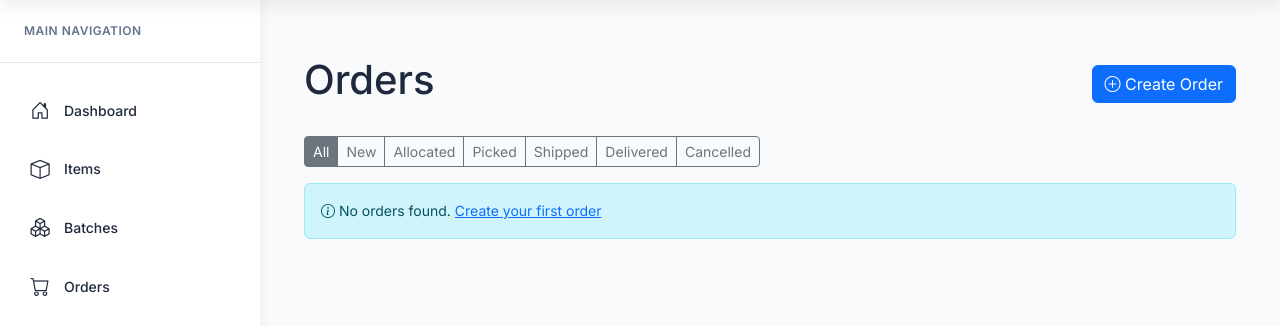
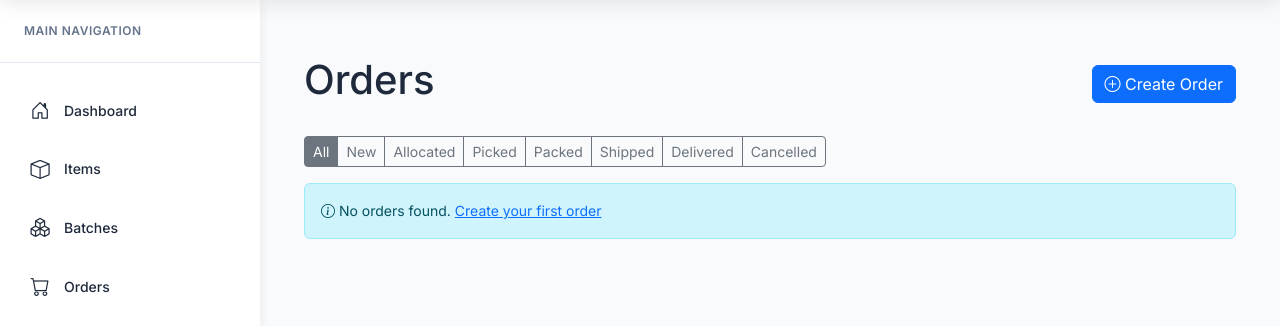
Before and after one commit to Parag-098/WMS_PROJECT, a Django app: template inventory/templates/inventory/order_list.html in a window 1280 px wide. Shown: the part 70-396 px from the top of the page. Run offline with Django 4.2, Linux system fonts and the light colour scheme; the template is opened without the code that fills it, so the values that code supplies are empty; some libraries are stand-ins or nearby versions.

Commit message:
Fix shipping validation and order list filtering for PACKED status
ISSUE 1 - Shipping Blocked:
- Error: 'Order must be allocated or picked before shipping. Current status: Packed'
- FIX: Added STATUS_PACKED to ShipView validation check
- Now accepts: allocated, picked, OR packed status for shipping

ISSUE 2 - Order List Filtering Broken:
- Missing PACKED status in filter buttons
- Missing PACKED badge in order list table
- FIX: Added 'Packed' filter button and badge display

FIXES APPLIED:
 ShipView now allows shipping from packed status
 Order list shows 'Packed' filter button
 Order list displays packed badge properly
 Complete workflow now functional end-to-end

COMPLETE WORKING WORKFLOW:
1. new -> Allocate -> allocated
2. allocated -> Pick -> picked
3. picked -> Pack -> packed
4. packed -> Ship -> shipped  (WAS BROKEN, NOW FIXED)
5. shipped -> Deliver -> delivered

All status filters in Orders tab now working!

```diff
--- a/inventory/templates/inventory/order_list.html
+++ b/inventory/templates/inventory/order_list.html
@@ -18,6 +18,7 @@
             <a href="?status=new" class="btn btn-sm btn-outline-secondary {% if request.GET.status == 'new' %}active{% endif %}">New</a>
             <a href="?status=allocated" class="btn btn-sm btn-outline-secondary {% if request.GET.status == 'allocated' %}active{% endif %}">Allocated</a>
             <a href="?status=picked" class="btn btn-sm btn-outline-secondary {% if request.GET.status == 'picked' %}active{% endif %}">Picked</a>
+            <a href="?status=packed" class="btn btn-sm btn-outline-secondary {% if request.GET.status == 'packed' %}active{% endif %}">Packed</a>
             <a href="?status=shipped" class="btn btn-sm btn-outline-secondary {% if request.GET.status == 'shipped' %}active{% endif %}">Shipped</a>
             <a href="?status=delivered" class="btn btn-sm btn-outline-secondary {% if request.GET.status == 'delivered' %}active{% endif %}">Delivered</a>
             <a href="?status=cancelled" class="btn btn-sm btn-outline-secondary {% if request.GET.status == 'cancelled' %}active{% endif %}">Cancelled</a>
@@ -51,6 +52,8 @@
                             <span class="badge bg-info">Allocated</span>
                         {% elif order.status == 'picked' %}
                             <span class="badge bg-warning">Picked</span>
+                        {% elif order.status == 'packed' %}
+                            <span class="badge bg-info">Packed</span>
                         {% elif order.status == 'shipped' %}
                             <span class="badge bg-success">Shipped</span>
                         {% elif order.status == 'delivered' %}
--- a/inventory/views.py
+++ b/inventory/views.py
@@ -768,10 +768,10 @@ class ShipView(UserPassesTestMixin, View):
             pk=order_id
         )
 
-        # Check if order is ready to ship (must be allocated or picked)
-        if order.status not in [Order.STATUS_ALLOCATED, Order.STATUS_PICKED]:
+        # Check if order is ready to ship (must be allocated, picked, or packed)
+        if order.status not in [Order.STATUS_ALLOCATED, Order.STATUS_PICKED, Order.STATUS_PACKED]:
             from django.contrib import messages
-            messages.warning(request, f"Order must be allocated or picked before shipping. Current status: {order.get_status_display()}")
+            messages.warning(request, f"Order must be allocated, picked, or packed before shipping. Current status: {order.get_status_display()}")
             from django.shortcuts import redirect
             return redirect('inventory:order-detail', pk=order_id)
 
```
